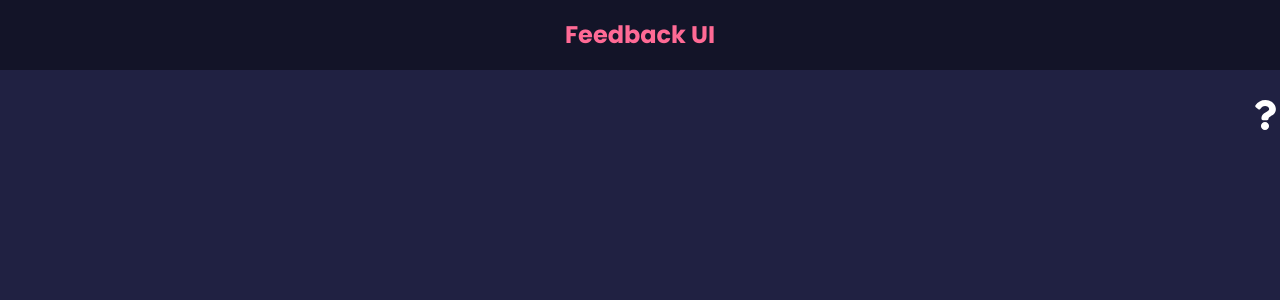
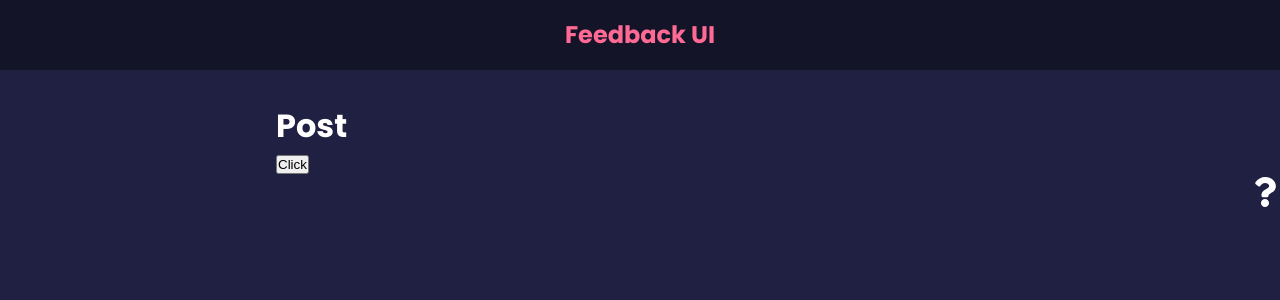
Before and after one commit to Novailoveyou/u-tm-react-feedback-ui, a React (Create React App) app: page /post in a window 1280 px wide. Before the commit this address had no page. Shown: the top 300 px of the page. Built offline with nearby package versions, Linux system fonts and the light colour scheme.

Commit message:
Navigate & Nested Routes

```diff
--- a/src/App.js
+++ b/src/App.js
@@ -46,7 +46,7 @@
           />
 
           <Route path='/about' element={<AboutPage />} />
-          <Route path='/post/:id/:name' element={<Post />} />
+          <Route path='/post' element={<Post />} />
         </Routes>
       </div>
 
--- a/src/components/Post.jsx
+++ b/src/components/Post.jsx
@@ -1,12 +1,25 @@
-import { useParams } from 'react-router-dom'
+import { Navigate, useNavigate, Routes, Route } from 'react-router-dom'
 
 const Post = () => {
-  const params = useParams()
+  const status = 200
+
+  const navigate = useNavigate()
+
+  const onClick = () => {
+    navigate('/about')
+  }
+
+  if (status === 404) {
+    return <Navigate to='/notfound' />
+  }
 
   return (
     <div>
-      <h1>Post {params.id}</h1>
-      <h2>Post {params.name}</h2>
+      <h1>Post</h1>
+      <button onClick={onClick}>Click</button>
+      <Routes>
+        <Route path='/show' element={<h1>Hello World</h1>} />
+      </Routes>
     </div>
   )
 }
```
